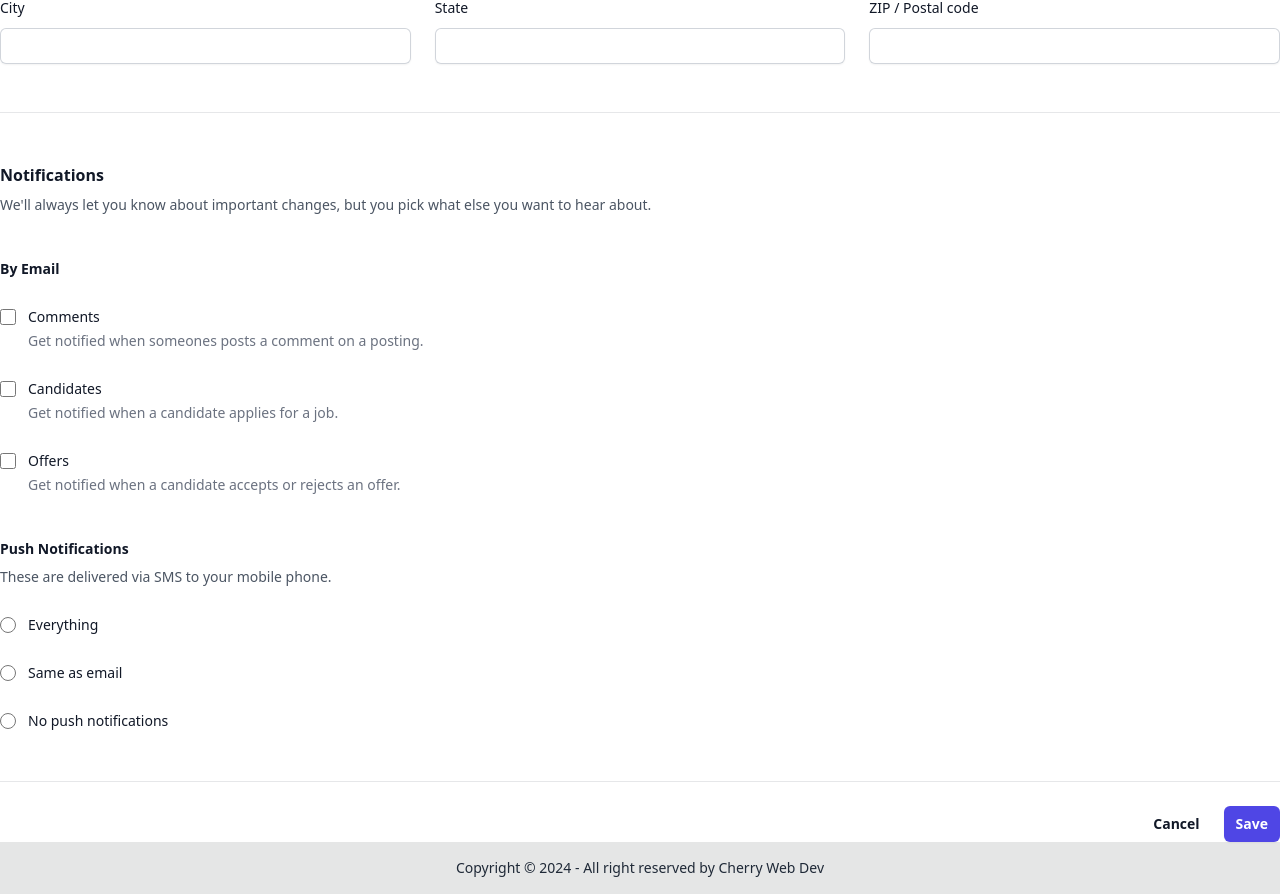
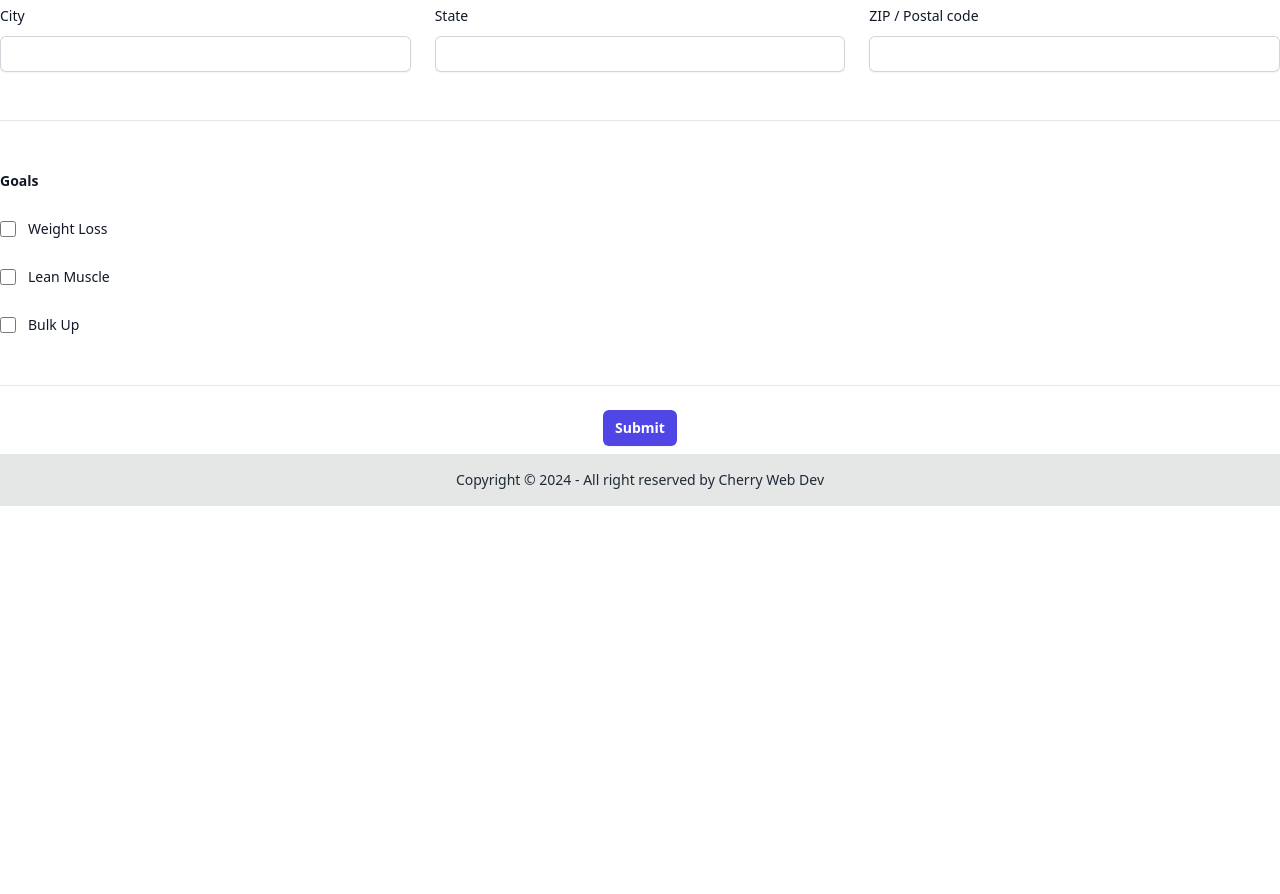
Before and after one commit to ken-cherry/muscle-gains, a React (Vite) app: page /getStarted in a window 1280 px wide. Shown: the part 468-1362 px from the top of the page. After the commit the page ends 974 px from the top, so only its background shows below. Built offline with nearby package versions, Linux system fonts and the light colour scheme.

Commit message:
Styled: form getStarted

```diff
--- a/src/pages/GetStarted.jsx
+++ b/src/pages/GetStarted.jsx
@@ -6,16 +6,16 @@ const GetStarted = () => {
   return (
     <>
       <form>
-        <div className="space-y-12">
-          <div className="border-b border-gray-900/10 pb-12">
-            <h2 className="text-base font-semibold leading-7 text-gray-900">
+        <div className="space-y-12 ">
+          <div className="border-b border-gray-900/10 pb-12 py-2">
+            <h2 className="text-base font-semibold leading-7 text-gray-900 text-center">
               Personal Information
             </h2>
-            <p className="mt-1 text-sm leading-6 text-gray-600">
+            <p className="mt-1 text-sm leading-6 text-gray-600 text-center">
               Use a permanent address where you can receive mail.
             </p>
 
-            <div className="mt-10 grid grid-cols-1 gap-x-6 gap-y-8 sm:grid-cols-6">
+            <div className="mt-10 grid grid-cols-1 gap-x-6 gap-y-8 sm:grid-cols-6 ">
               <div className="sm:col-span-3">
                 <label
                   htmlFor="first-name"
@@ -145,18 +145,10 @@ const GetStarted = () => {
           </div>
 
           <div className="border-b border-gray-900/10 pb-12">
-            <h2 className="text-base font-semibold leading-7 text-gray-900">
-              Notifications
-            </h2>
-            <p className="mt-1 text-sm leading-6 text-gray-600">
-              We'll always let you know about important changes, but you pick
-              what else you want to hear about.
-            </p>
-
             <div className="mt-10 space-y-10">
               <fieldset>
                 <legend className="text-sm font-semibold leading-6 text-gray-900">
-                  By Email
+                  Goals
                 </legend>
                 <div className="mt-6 space-y-6">
                   <div className="relative flex gap-x-3">
@@ -173,11 +165,8 @@ const GetStarted = () => {
                         htmlFor="comments"
                         className="font-medium text-gray-900"
                       >
-                        Comments
+                        Weight Loss
                       </label>
-                      <p className="text-gray-500">
-                        Get notified when someones posts a comment on a posting.
-                      </p>
                     </div>
                   </div>
                   <div className="relative flex gap-x-3">
@@ -194,11 +183,8 @@ const GetStarted = () => {
                         htmlFor="candidates"
                         className="font-medium text-gray-900"
                       >
-                        Candidates
+                        Lean Muscle
                       </label>
-                      <p className="text-gray-500">
-                        Get notified when a candidate applies for a job.
-                      </p>
                     </div>
                   </div>
                   <div className="relative flex gap-x-3">
@@ -215,65 +201,9 @@ const GetStarted = () => {
                         htmlFor="offers"
                         className="font-medium text-gray-900"
                       >
-                        Offers
+                        Bulk Up
                       </label>
-                      <p className="text-gray-500">
-                        Get notified when a candidate accepts or rejects an
-                        offer.
-                      </p>
                     </div>
-                  </div>
-                </div>
-              </fieldset>
-              <fieldset>
-                <legend className="text-sm font-semibold leading-6 text-gray-900">
-                  Push Notifications
-                </legend>
-                <p className="mt-1 text-sm leading-6 text-gray-600">
-                  These are delivered via SMS to your mobile phone.
-                </p>
-                <div className="mt-6 space-y-6">
-                  <div className="flex items-center gap-x-3">
-                    <input
-                      id="push-everything"
-                      name="push-notifications"
-                      type="radio"
-                      className="h-4 w-4 border-gray-300 text-indigo-600 focus:ring-indigo-600"
-                    />
-                    <label
-                      htmlFor="push-everything"
-                      className="block text-sm font-medium leading-6 text-gray-900"
-                    >
-                      Everything
-                    </label>
-                  </div>
-                  <div className="flex items-center gap-x-3">
-                    <input
-                      id="push-email"
-                      name="push-notifications"
-                      type="radio"
-                      className="h-4 w-4 border-gray-300 text-indigo-600 focus:ring-indigo-600"
-                    />
-                    <label
-                      htmlFor="push-email"
-                      className="block text-sm font-medium leading-6 text-gray-900"
-                    >
-                      Same as email
-                    </label>
-                  </div>
-                  <div className="flex items-center gap-x-3">
-                    <input
-                      id="push-nothing"
-                      name="push-notifications"
-                      type="radio"
-                      className="h-4 w-4 border-gray-300 text-indigo-600 focus:ring-indigo-600"
-                    />
-                    <label
-                      htmlFor="push-nothing"
-                      className="block text-sm font-medium leading-6 text-gray-900"
-                    >
-                      No push notifications
-                    </label>
                   </div>
                 </div>
               </fieldset>
@@ -281,18 +211,12 @@ const GetStarted = () => {
           </div>
         </div>
 
-        <div className="mt-6 flex items-center justify-end gap-x-6">
-          <button
-            type="button"
-            className="text-sm font-semibold leading-6 text-gray-900"
-          >
-            Cancel
-          </button>
+        <div className="mt-6 flex justify-center pb-2">
           <button
             type="submit"
             className="rounded-md bg-indigo-600 px-3 py-2 text-sm font-semibold text-white shadow-sm hover:bg-indigo-500 focus-visible:outline focus-visible:outline-2 focus-visible:outline-offset-2 focus-visible:outline-indigo-600"
           >
-            Save
+            Submit
           </button>
         </div>
       </form>
```
